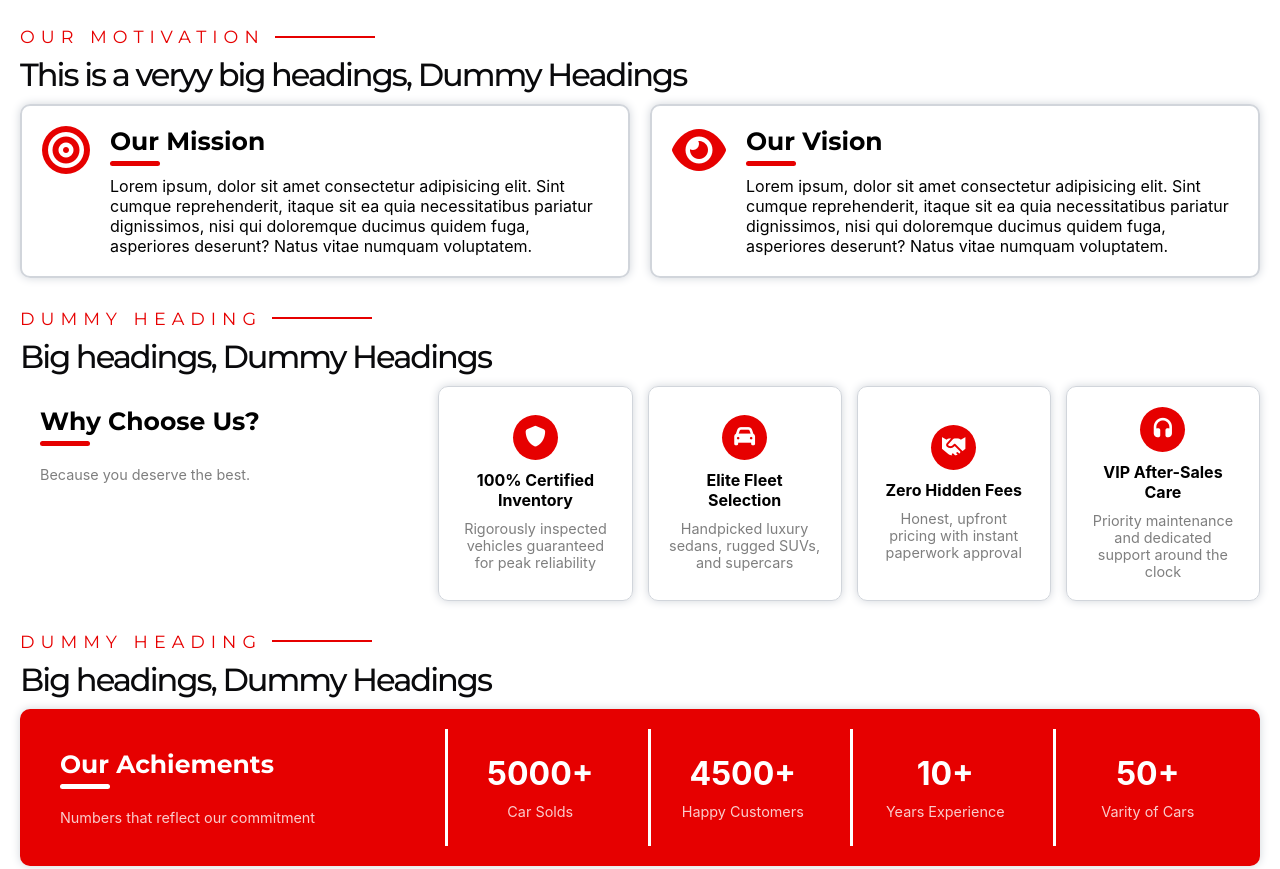
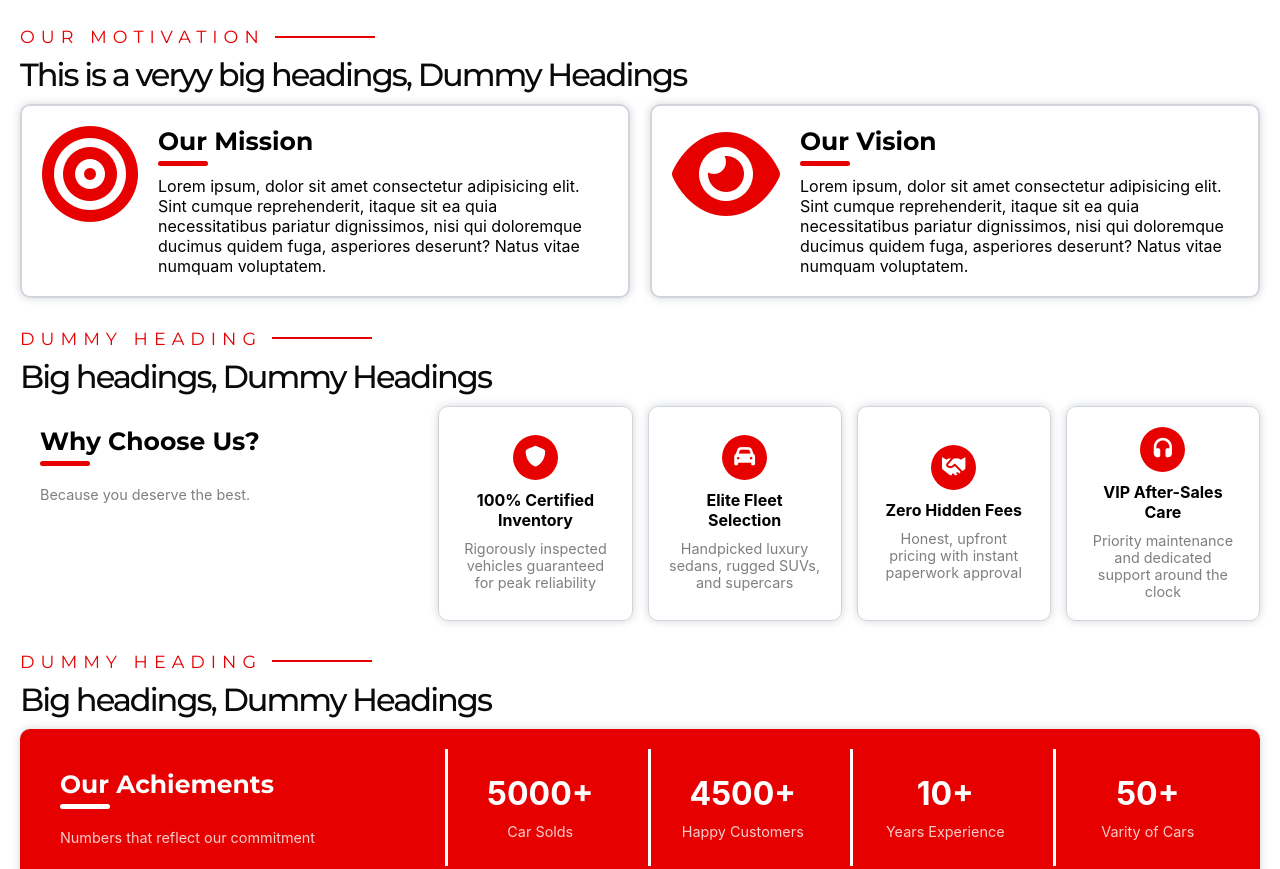
Before and after one commit to Ali-Shabraiz/wheels-on-fire, a plain HTML site: page about/index.html in a window 1280 px wide. Shown: the part 1000-1869 px from the top of the page. Drawn offline with Linux system fonts and the light colour scheme.

Commit message:
Mission and vission icon fix

```diff
--- a/css/style.css
+++ b/css/style.css
@@ -676,7 +676,10 @@ footer .content form input {
     gap: 20px;
 }
 .motivation .col .icon{
-    font-size: 3em;
+    font-size: 6em;
+    /* background-color: red; */
+
+    aspect-ratio: 1;
     color: var(--primaryColor);
 }
 
```
